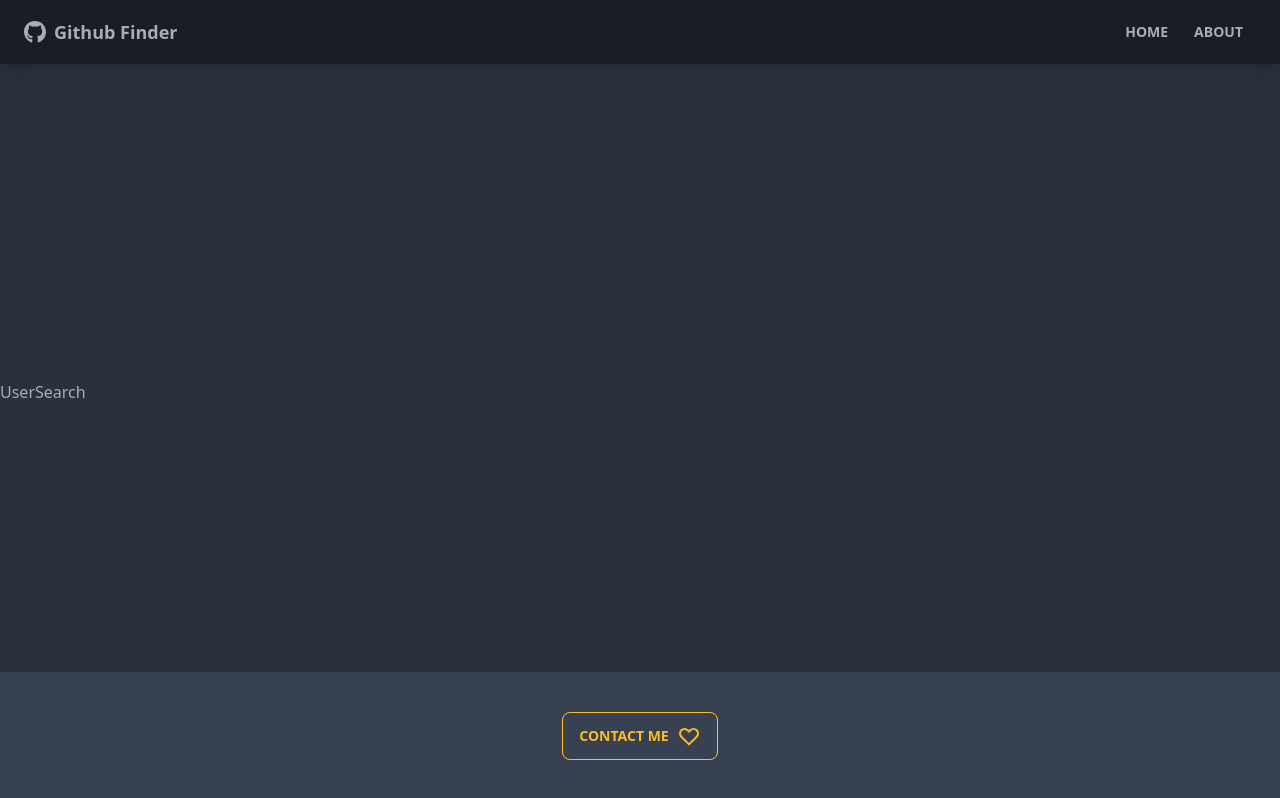
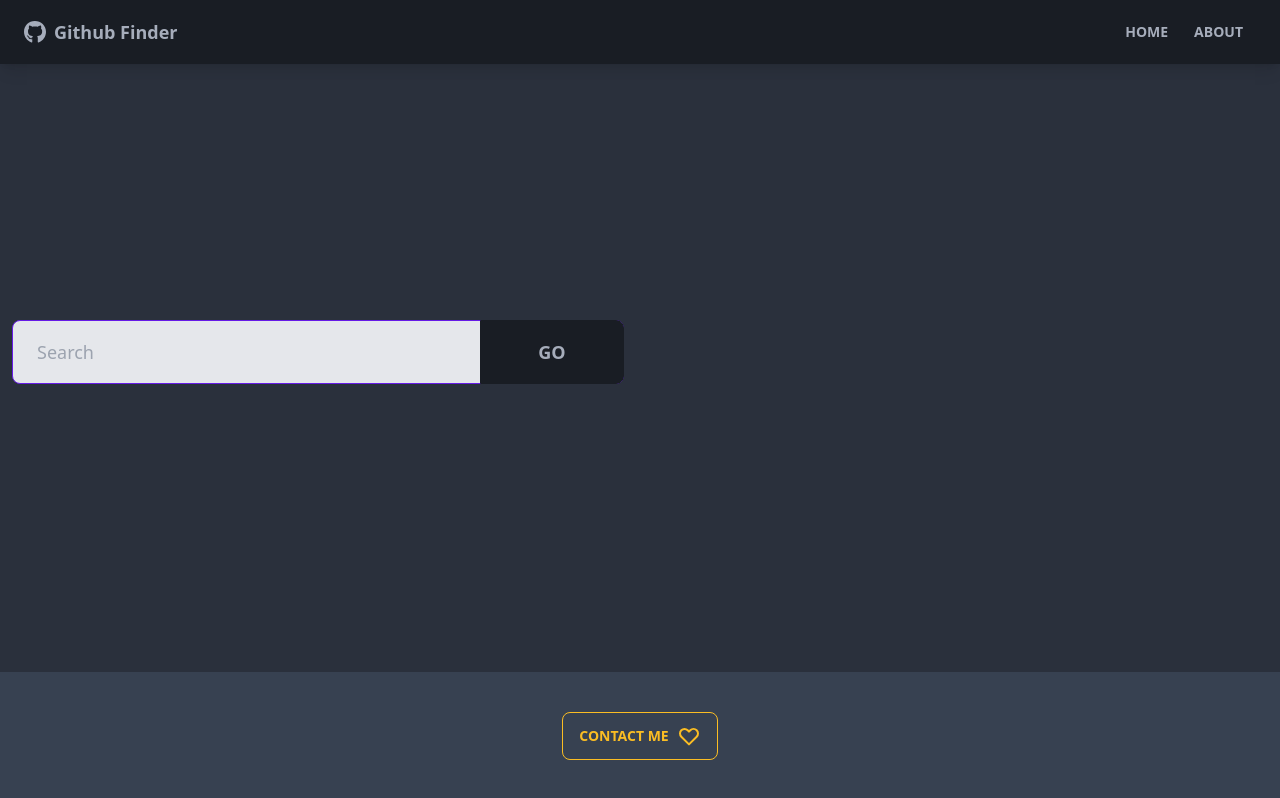
Before and after one commit to CamHaoHa/React-2.GitHubAPI.GitHubFinder, a React (Create React App) app: page / in a window 1280 px wide. Built offline with nearby package versions, Linux system fonts and the light colour scheme; the HTML template or start-up script is replaced by a standard one.

Commit message:
feat: search github user when submit form

```diff
--- a/src/App.js
+++ b/src/App.js
@@ -13,7 +13,7 @@ function App() {
       <Router>
         <div className="flex flex-col justify-between h-screen">
           <Navbar />
-          <main>
+          <main className="container mx-auto px-3 pb-12">
             <Routes>
               <Route
                 path="/"
--- a/src/components/users/UserSearch.jsx
+++ b/src/components/users/UserSearch.jsx
@@ -1,5 +1,51 @@
+import { useState, useContext } from 'react';
+import GithubContext from '../../context/github/GithubContext';
+
 function UserSearch() {
-  return <div>UserSearch</div>;
+  const { users, searchUsers } = useContext(GithubContext);
+  const [text, setText] = useState([]);
+  const handleTextChange = (e) => {
+    setText(e.target.value);
+  };
+  const handleSubmit = (e) => {
+    e.preventDefault();
+    if (text === '') {
+      alert('Please enter a text');
+    } else {
+      searchUsers(text);
+      setText('');
+    }
+  };
+  return (
+    <div className="grid grid-cols-1 xl:grid-cols-2 lg:grid-cols-2 md:grid-cols-2 mb-8 gap-8">
+      <div>
+        <form onSubmit={handleSubmit}>
+          <div className="form-control">
+            <div className="relative">
+              <input
+                type="text"
+                className=" w-full pr-40 bg-gray-200 input-primary input input-lg  text-black"
+                placeholder="Search"
+                onChange={handleTextChange}
+                value={text}
+              />
+              <button
+                type="submit"
+                className="absolute top-0 right-0 rounded-l-none w-36 btn btn-lg "
+              >
+                Go
+              </button>
+            </div>
+          </div>
+        </form>
+      </div>
+      {users.length > 0 && (
+        <div>
+          <button className="btn btn-ghost btn-lg">Clear</button>
+        </div>
+      )}
+    </div>
+  );
 }
 
 export default UserSearch;
--- a/src/context/github/GithubContext.js
+++ b/src/context/github/GithubContext.js
@@ -9,30 +9,37 @@ export const GithubProvider = ({ children }) => {
   };
 
   const [state, dispatch] = useReducer(githubReducer, initialState);
+
   const setLoading = () => {
     dispatch({
       type: 'SET_LOADING',
     });
   };
 
-  //function to fetch users from github api
-  const fetchUsers = async () => {
+  const searchUsers = async (text) => {
     setLoading();
-    const response = await fetch(`${process.env.REACT_APP_GITHUB_URL}users`, {
-      headers: {
-        Authorization: `token${process.env.REACT_APP_GITHUB_TOKEN}`,
-      },
+
+    const param = new URLSearchParams({
+      q: text,
     });
-    const data = await response.json();
-    // console.log(data);
+    const response = await fetch(
+      `${process.env.REACT_APP_GITHUB_URL}search/users?${param}`,
+      {
+        headers: {
+          Authorization: `token${process.env.REACT_APP_GITHUB_TOKEN}`,
+        },
+      }
+    );
+    const { items } = await response.json();
     dispatch({
       type: 'GET_USERS',
-      payload: data,
+      payload: items,
     });
   };
+
   return (
     <GithubContext.Provider
-      value={{ users: state.users, isLoading: state.isLoading, fetchUsers }}
+      value={{ users: state.users, isLoading: state.isLoading, searchUsers }}
     >
       {children}
     </GithubContext.Provider>
```
